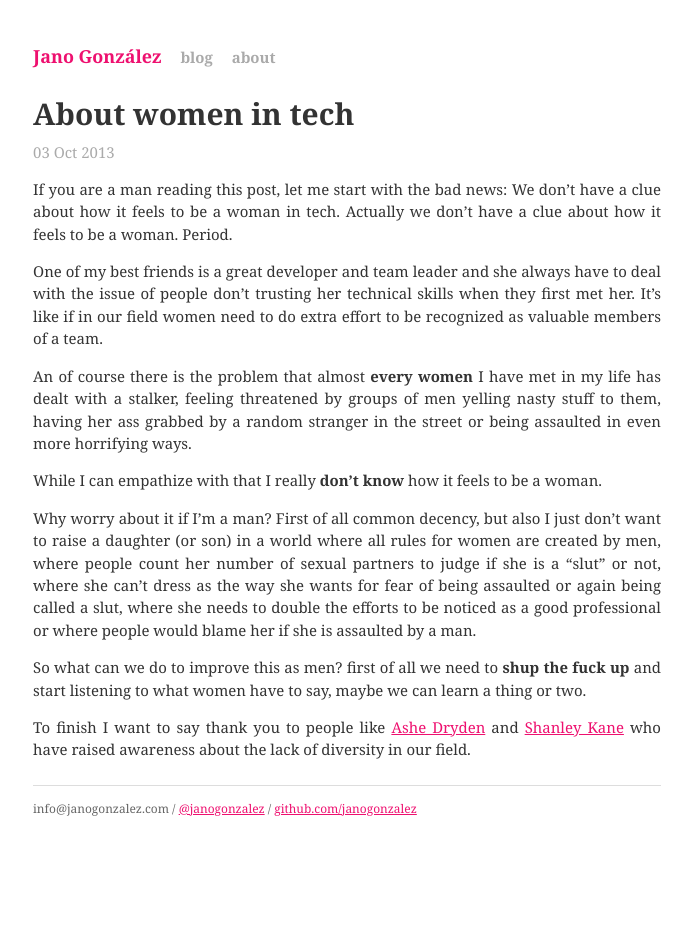
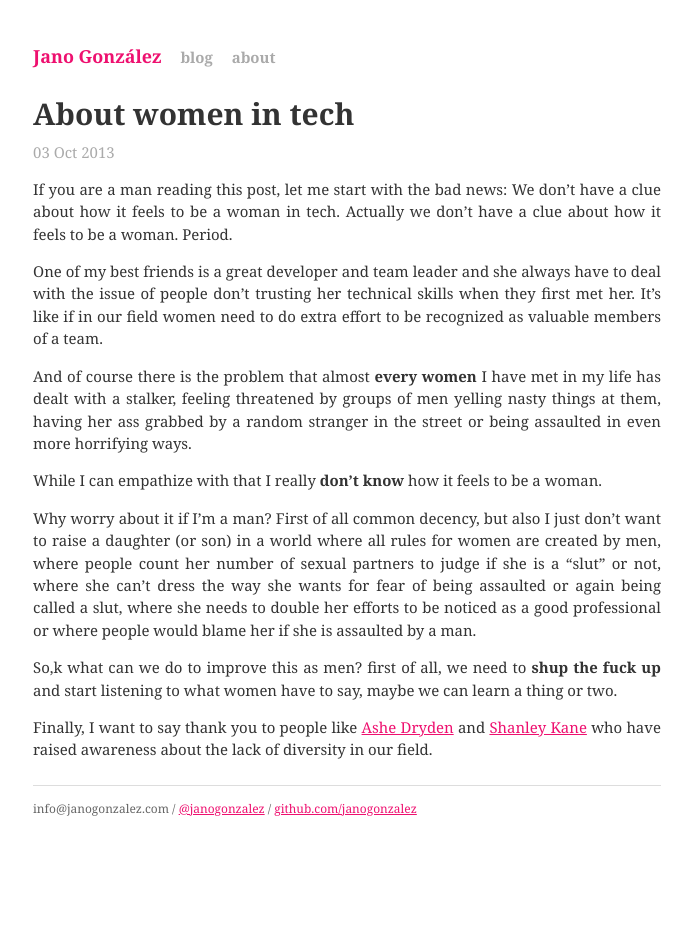
Before and after one commit to janogonzalez/janogonzalez.github.io, a Jekyll site: the page built from _posts/2013-10-03-about-women-in-tech.markdown, in a window 1280 px wide. Shown: the whole page, without its empty margins (293-985 px from the left). Built offline with Jekyll 4.4.1, drawn with Linux system fonts in a browser that asks for light colours.

Commit message:
MOAR corrections

```diff
--- a/_posts/2013-10-03-about-women-in-tech.markdown
+++ b/_posts/2013-10-03-about-women-in-tech.markdown
@@ -14,9 +14,9 @@ to deal with the issue of people don't trusting her technical skills when they
 first met her. It's like if in our field women need to do extra effort to be
 recognized as valuable members of a team.
 
-An of course there is the problem that almost **every women** I have met in my
+And of course there is the problem that almost **every women** I have met in my
 life has dealt with a stalker, feeling threatened by groups of men yelling
-nasty stuff to them, having her ass grabbed by a random stranger in the street
+nasty things at them, having her ass grabbed by a random stranger in the street
 or being assaulted in even more horrifying ways.
 
 While I can empathize with that I really **don't know** how it feels to be a
@@ -25,16 +25,16 @@ woman.
 Why worry about it if I'm a man? First of all common decency, but also I just
 don't want to raise a daughter (or son) in a world where all rules for women
 are created by men, where people count her number of sexual partners to judge
-if she is a "slut" or not, where she can't dress as the way she wants for fear
-of being assaulted or again being called a slut, where she needs to double the
+if she is a "slut" or not, where she can't dress the way she wants for fear
+of being assaulted or again being called a slut, where she needs to double her
 efforts to be noticed as a good professional or where people would blame her if
 she is assaulted by a man.
 
-So what can we do to improve this as men? first of all we need to **shup the
+So,k what can we do to improve this as men? first of all, we need to **shup the
 fuck up** and start listening to what women have to say, maybe we can learn a
 thing or two.
 
-To finish I want to say thank you to people like
+Finally, I want to say thank you to people like
 [Ashe Dryden](https://twitter.com/ashedryden) and
 [Shanley Kane](https://twitter.com/shanley) who
 have raised awareness about the lack of diversity in our field.
```
